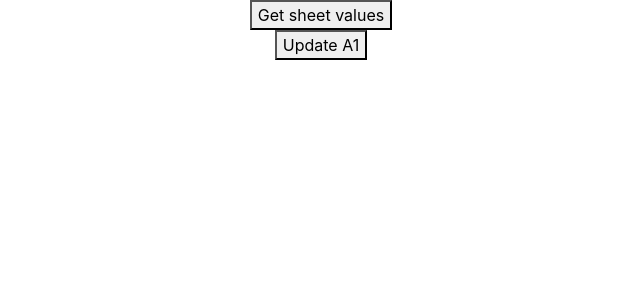
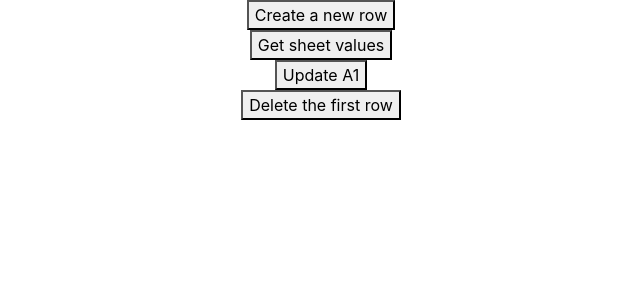
Before and after one commit to THEBEAST310/GirlScript-Bangalore-work, a React (Create React App) app in the folder frontend/: page / in a window 1280 px wide. Shown: the top 300 px of the page, without its empty margins (319-959 px from the left). Built offline with nearby package versions, Linux system fonts and the light colour scheme.

Commit message:
Perform a POC for CURD operations directly from React application on google sheets api using fetch API

```diff
--- a/frontend/src/App.js
+++ b/frontend/src/App.js
@@ -7,9 +7,34 @@ import Lazy from "./components/Lazy/Lazy";
 
 const Home = Lazy(() => import("./components/Home/Home"));
 const SHEET_ID = '1BiCQCalaA6-dfnY03RWMxb5VCe-wz2RCgz4HbPjcBPA';
-const ACCESS_TOKEN = 'ya29.a0AfH6SMD0lYvp5srthMTu3_lX_mB5EF9HkxKh88RYV82CzVANO7vnLOyoUTCsvlpp1Zull5IYGaybNmkF_1SKEYSjVD7D4JLvaS18858cxL-LZph2pE_klgD6YMDGIXKcdystjDPxjSIoB2Mn85zZdeFBeDOhk3asFus';
+const ACCESS_TOKEN = 'ya29.a0AfH6SMCuEcf-yuLEdzntaN4t-mS9z0_PCduVZONgGAD3tMleJ-_PB0pFChIeCt3UYS2QOuLE0iCzZTTsK0bfZGhxQ5bSy0Zpx2RKsRWqLn10RWsTdpFaGcFZfkhHgn54YRJ-Aqb4SbPAkA24UStLRhKp0srKEZmKZpkJ';
 
 class App extends React.Component {
+  createSheetValues = () => {
+    fetch(`https://sheets.googleapis.com/v4/spreadsheets/${SHEET_ID}:batchUpdate`, {
+      method: "POST",
+      headers: {
+        "Content-Type": "application/json",
+        Authorization: `Bearer ${ACCESS_TOKEN}`
+      },
+      body: JSON.stringify({
+        requests: [
+          {
+            "insertDimension": {
+              "range": {
+                "sheetId": 0,
+                "dimension": "ROWS",
+                "startIndex": 0,
+                "endIndex": 1
+              },
+              "inheritFromBefore": false
+            }
+          },
+        ],
+      })
+    })
+  }
+
   updateSheetValues = () => {
     fetch(`https://sheets.googleapis.com/v4/spreadsheets/${SHEET_ID}:batchUpdate`, {
       method: "POST",
@@ -42,7 +67,7 @@ class App extends React.Component {
     })
   }
   getSheetValues = async () =>{
-    const request = await fetch(`https://sheets.googleapis.com/v4/spreadsheets/${SHEET_ID}/values/A1:B5`,
+    const request = await fetch(`https://sheets.googleapis.com/v4/spreadsheets/${SHEET_ID}/values/A1:B6`,
     {
       headers: {
         "Content-Type": "application/json",
@@ -53,13 +78,42 @@ class App extends React.Component {
     console.log(data);
     return data;
   }
+  deleteSheetValues = () => {
+    fetch(`https://sheets.googleapis.com/v4/spreadsheets/${SHEET_ID}:batchUpdate`, {
+      method: "POST",
+      headers: {
+        "Content-Type": "application/json",
+        Authorization: `Bearer ${ACCESS_TOKEN}`
+      },
+      body: JSON.stringify({
+        requests: [
+          {
+            "deleteDimension": {
+              "range": {
+                "sheetId": 0,
+                "dimension": "ROWS",
+                "startIndex": 0,
+                "endIndex": 1
+              }
+            }
+          },
+        ],
+      })
+    })
+  }
+
+
 
   render() {
     return (
       <div className="App">
+        <button onClick={this.createSheetValues}>Create a new row</button>
+        <br></br>
         <button onClick={this.getSheetValues}>Get sheet values</button>
         <br></br>
         <button onClick={this.updateSheetValues}>Update A1</button>
+        <br></br>
+        <button onClick={this.deleteSheetValues}>Delete the first row</button>
       </div>
     );
   }
```
